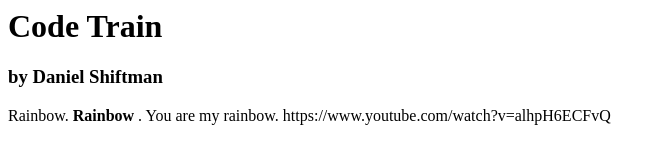
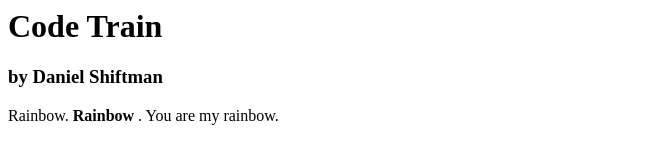
Before and after one commit to anthule123/visualize-web, a plain HTML site: page index.html in a window 1280 px wide. Shown: the whole page, without its empty margins (0-666 px from the left). Drawn offline with Linux system fonts and the light colour scheme.

Commit message:
Update index.html

```diff
--- a/index.html
+++ b/index.html
@@ -3,8 +3,8 @@
   <body>
     <h1> Code Train </h1>
     <h3> by Daniel Shiftman </h3>
-    <p> Rainbow. <strong> Rainbow </strong>. You are my rainbow.
-     https://www.youtube.com/watch?v=alhpH6ECFvQ </p>
+    <p> Rainbow. <strong> Rainbow </strong>. You are my rainbow. </p>
+     <a href= "https://www.youtube.com/watch?v=alhpH6ECFvQ"> </a>
   </body>
 
 </html>
```
